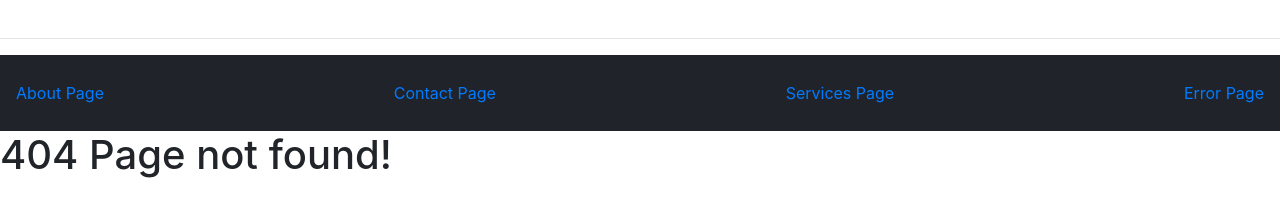
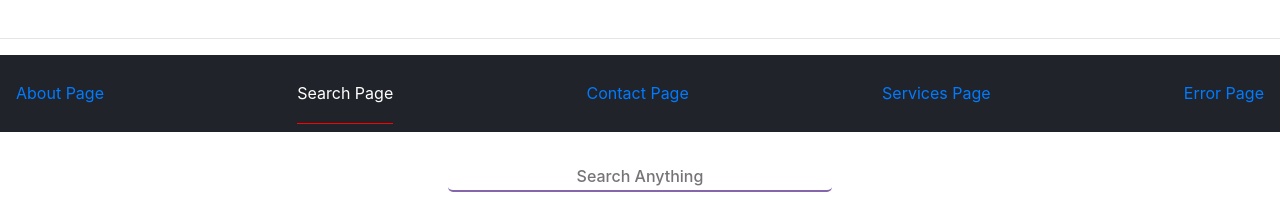
Before and after one commit to bapita/ReactBasics, a React (Create React App) app: page /search in a window 1280 px wide. Shown: the part 8236-8455 px from the top of the page. Before the commit the page ends 8423 px from the top, so only its background shows below. Built offline with nearby package versions, Linux system fonts and the light colour scheme; no server answers.

Commit message:
Search feature Live

```diff
--- a/src/App.js
+++ b/src/App.js
@@ -1,5 +1,5 @@
 import React, { createContext } from 'react';
-import { Route, Switch } from 'react-router-dom';
+import { Route, Switch, Redirect } from 'react-router-dom';
 import Heading from './Heading';
 import Unorderedlist from './Unorderedlist';
 import Greeting from './Greeting';
@@ -26,6 +26,7 @@ import CommonPage from './CommonPage';
 import Error from './Error';
 import Services from './Services';
 import Navbar from './Navbar';
+import Search from './Search';
 
 const ContextName = createContext(); // Context API
 const ContextSecondName = createContext();
@@ -74,13 +75,15 @@ const App = () => {
         </ContextName.Provider>
       <UseEffectComp />
       <PokemonAxios />
-      <Navbar />
+      <Navbar /> {/* To show the menu */}
       <Switch>
         <Route exact path="/" render={() => <CommonPage name="About" />} />
         {/* If need to pass props then use render method. If only calling a page, then use Component */}
         <Route path="/contact" component={() => <CommonPage name="Contact"/>} />
         <Route path="/services/:technology/:subtech" component={Services} />
+        <Route path="/search" component={Search} />
         <Route component={Error} />
+        <Redirect to="/" />
       </Switch>
     </>
 
--- a/src/Error.jsx
+++ b/src/Error.jsx
@@ -1,9 +1,12 @@
 import React from 'react';
+import { NavLink } from "react-router-dom";
+
 
 const Error = () => {
     return(
         <>
            <h1>404 Page not found! </h1>
+           <NavLink to="/">Home Page</NavLink>
         </>
     );
 }
--- a/src/Navbar.jsx
+++ b/src/Navbar.jsx
@@ -8,6 +8,7 @@ const Navbar = () => {
             <br/><hr/>
             <div className="navbar">
             <NavLink exact activeClassName="active_class" to="/">About Page</NavLink>
+            <NavLink exact activeClassName="active_class" to="/search">Search Page</NavLink>
             <NavLink exact activeClassName="active_class" to="/contact">Contact Page</NavLink>
             <NavLink activeClassName="active_class" to="/services/php/java">Services Page</NavLink>
             <NavLink exact activeClassName="active_class" to="/error">Error Page</NavLink>
--- /dev/null
+++ b/src/Search.jsx
@@ -0,0 +1,20 @@
+import React, {useState} from 'react';
+import SearchResult from './SearchResult';
+
+const Search = () => {
+    const [img, setImg] = useState("");
+    const inputEvent = (event) => {
+        const data = event.target.value;
+        setImg(data);
+    }
+    return(
+        <>
+            <div className="search_bar">
+                <input type="text" placeholder="Search Anything" value={img} onChange={inputEvent}/>
+                {img === "" ? null : <SearchResult searchdata={img} />}
+            </div>
+        </>
+    );
+}
+
+export default Search;
--- /dev/null
+++ b/src/SearchResult.jsx
@@ -0,0 +1,14 @@
+import React from 'react';
+
+const SearchResult = (props) => {
+    const imagesrc = `https://source.unsplash.com/600x400/?${props.searchdata}`;
+    return(
+        <>
+            <div>
+                <img src = {imagesrc} alt="" />
+            </div>
+        </>
+    );
+}
+
+export default SearchResult;
--- a/src/index.css
+++ b/src/index.css
@@ -536,6 +536,20 @@ a.active_class {
 
 }
 
+.search_bar{
+  width: 50%;
+  height: auto;
+  margin: 0 auto;
+  text-align: center;
+}
+
+.search_bar input{
+  margin: 30px 0;
+  padding: 5px 10px;
+  border-radius: 5px;
+  font-family: -apple-system, BlinkMacSystemFont, 'Segoe UI', Roboto, Oxygen, Ubuntu, Cantarell, 'Open Sans', 'Helvetica Neue', sans-serif;
+}
+
 @media (max-width: 768px){
   .card{
     float: none;
```
